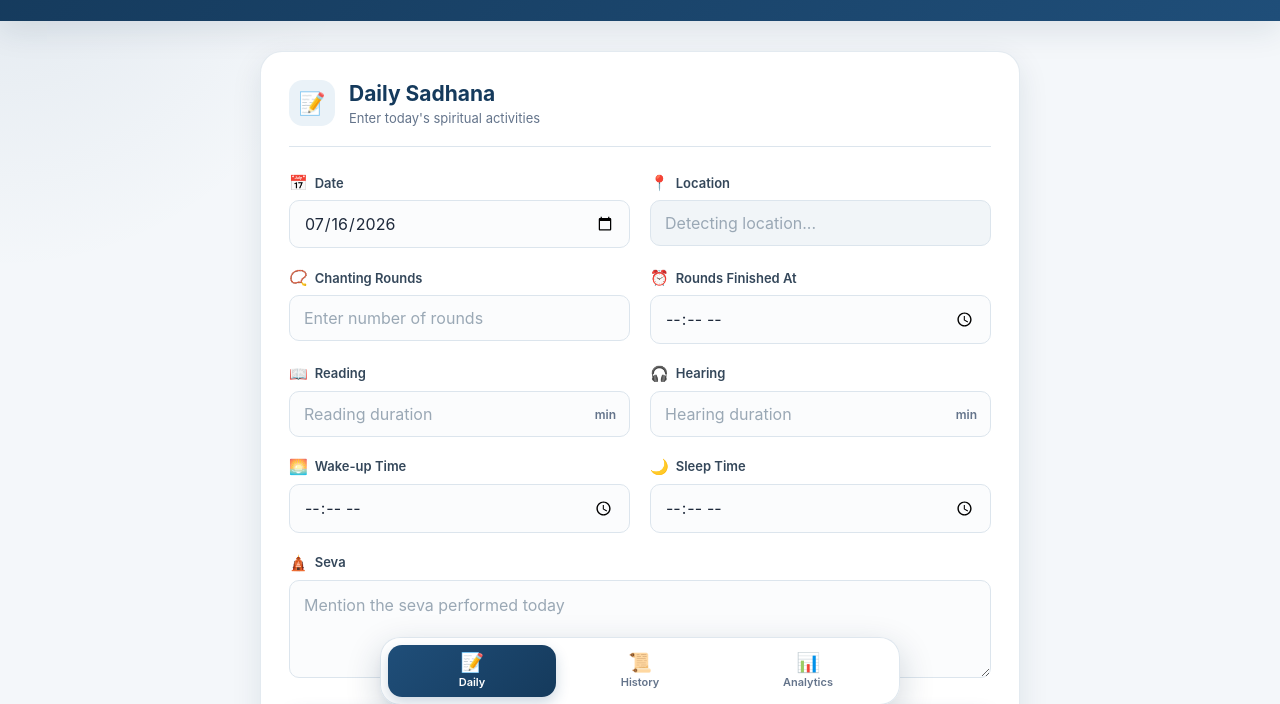
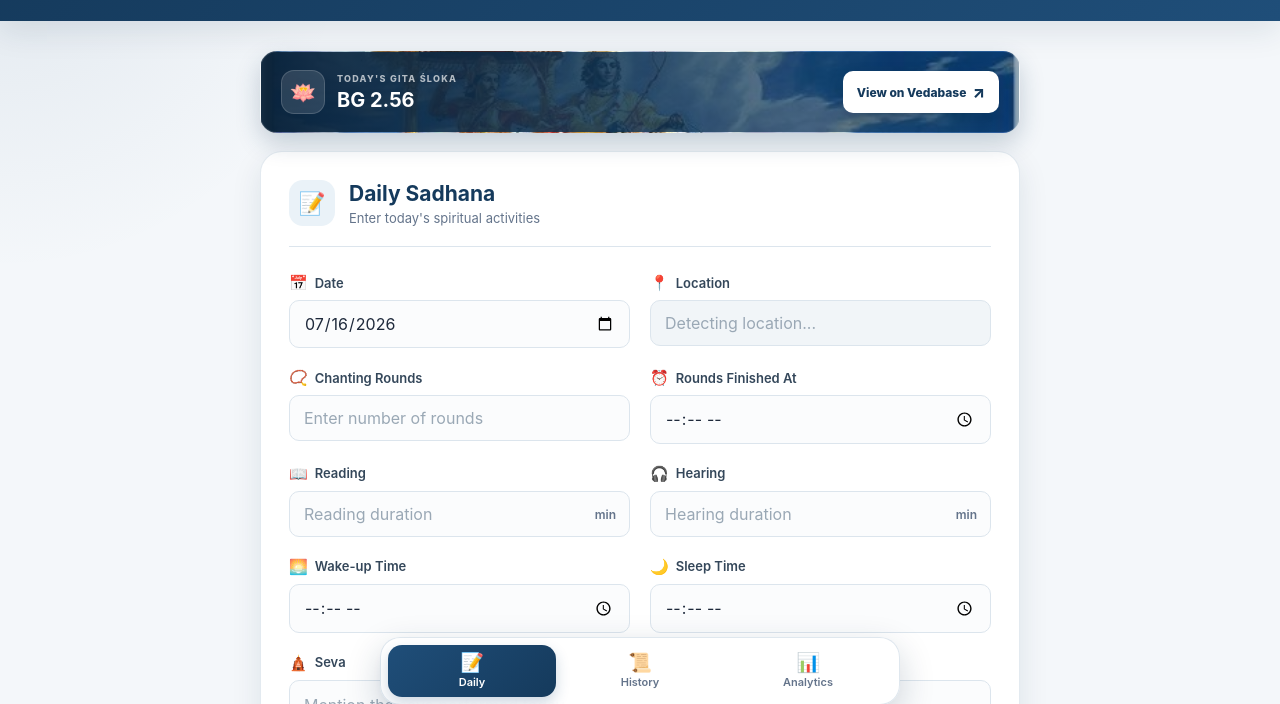
Before and after one commit to rdwebdev24/sadhana-tracker, a plain HTML site: page index.html in a window 1280 px wide. Shown: the part 79-783 px from the top of the page. Drawn offline with Linux system fonts and the light colour scheme.

Commit message:
gita card added

```diff
--- a/index.html
+++ b/index.html
@@ -38,6 +38,39 @@ href="images/icon-192.png">
 
     <!-- Daily Tab -->
     <section id="dailyTab" class="tab-page active">
+
+<div class="today-verse-card">
+
+  <div class="today-verse-info">
+
+    <div class="today-verse-icon">
+      🪷
+    </div>
+
+    <div>
+      <span class="today-verse-label">
+        TODAY'S GITA ŚLOKA
+      </span>
+
+      <h3 id="todayVerseReference">
+        BG 1.1
+      </h3>
+    </div>
+
+  </div>
+
+  <a
+    id="todayVedabaseLink"
+    class="today-vedabase-link"
+    href="https://vedabase.io/en/library/bg/1/1/"
+    target="_blank"
+    rel="noopener noreferrer"
+  >
+    View on Vedabase
+    <span>↗</span>
+  </a>
+
+</div>
 
       <div class="form-card">
 
--- a/index.js
+++ b/index.js
@@ -962,5 +962,134 @@ function drawSleepWakeGraph(data) {
   ctx.fillText("🌙 Sleep", padding + 120, 20);
 }
 
+function showTodaysGitaVerse() {
+
+  /*
+    Har chapter mein ślokas ki exact sankhya.
+
+    Index 0 = Chapter 1
+    Index 1 = Chapter 2
+    ...
+    Index 17 = Chapter 18
+  */
+
+  const versesPerChapter = [
+    47, // Chapter 1
+    72, // Chapter 2
+    43, // Chapter 3
+    42, // Chapter 4
+    29, // Chapter 5
+    47, // Chapter 6
+    30, // Chapter 7
+    28, // Chapter 8
+    34, // Chapter 9
+    42, // Chapter 10
+    55, // Chapter 11
+    20, // Chapter 12
+    35, // Chapter 13
+    27, // Chapter 14
+    20, // Chapter 15
+    24, // Chapter 16
+    28, // Chapter 17
+    78  // Chapter 18
+  ];
+
+  const referenceElement =
+    document.getElementById("todayVerseReference");
+
+  const vedabaseLink =
+    document.getElementById("todayVedabaseLink");
+
+  if (!referenceElement || !vedabaseLink) {
+    return;
+  }
+
+  /*
+    Local date ko YYYY-MM-DD mein convert karte hain.
+
+    UTC-based toISOString() intentionally use nahi kiya,
+    warna raat mein timezone ke karan next/previous date
+    select ho sakti hai.
+  */
+
+  const today = new Date();
+
+  const year = today.getFullYear();
+
+  const month = String(
+    today.getMonth() + 1
+  ).padStart(2, "0");
+
+  const day = String(
+    today.getDate()
+  ).padStart(2, "0");
+
+  const dateString = `${year}-${month}-${day}`;
+
+  /*
+    Date string se stable numeric seed banta hai.
+
+    Same date:
+    Same seed → same śloka
+
+    Next date:
+    Different seed → different śloka
+  */
+
+  let dateSeed = 0;
+
+  for (let i = 0; i < dateString.length; i++) {
+    dateSeed =
+      (dateSeed * 31 + dateString.charCodeAt(i)) >>> 0;
+  }
+
+  const totalVerses = versesPerChapter.reduce(
+    (total, verses) => total + verses,
+    0
+  );
+
+  /*
+    0 se 699 ke beech ek verse position.
+  */
+
+  let versePosition =
+    dateSeed % totalVerses;
+
+  let selectedChapter = 1;
+  let selectedVerse = 1;
+
+  /*
+    Global verse position ko chapter aur
+    verse number mein convert karte hain.
+  */
+
+  for (
+    let chapterIndex = 0;
+    chapterIndex < versesPerChapter.length;
+    chapterIndex++
+  ) {
+
+    const chapterVerseCount =
+      versesPerChapter[chapterIndex];
+
+    if (versePosition < chapterVerseCount) {
+
+      selectedChapter = chapterIndex + 1;
+      selectedVerse = versePosition + 1;
+
+      break;
+    }
+
+    versePosition -= chapterVerseCount;
+  }
+
+  referenceElement.textContent =
+    `BG ${selectedChapter}.${selectedVerse}`;
+
+  vedabaseLink.href =
+    `https://vedabase.io/en/library/bg/${selectedChapter}/${selectedVerse}/`;
+}
+
 showRecords();
 getLocation();
+showTodaysGitaVerse();
--- a/style.css
+++ b/style.css
@@ -1685,3 +1685,178 @@ input[readonly] {
 .toast-close:hover {
   background: #eef7f2;
 }
+
+/* =================================
+   Today's Gita Verse Card
+================================= */
+
+.today-verse-card {
+  position: relative;
+  overflow: hidden;
+
+  width: 100%;
+  max-width: 760px;
+
+  margin: 0 auto 18px;
+  padding: 18px 20px;
+
+  display: flex;
+  align-items: center;
+  justify-content: space-between;
+  gap: 18px;
+
+  background-image:
+    linear-gradient(
+      90deg,
+      rgba(10, 35, 58, 0.94) 0%,
+      rgba(18, 56, 88, 0.85) 48%,
+      rgba(18, 56, 88, 0.45) 100%
+    ),
+    url("./images/krishna-arjuna-chariot.jpeg");
+
+  background-size: cover;
+  background-position: 60% 33%;
+  background-repeat: no-repeat;
+
+  border: 1px solid rgba(255, 255, 255, 0.14);
+  border-radius: 17px;
+
+  box-shadow:
+    0 10px 25px rgba(21, 58, 92, 0.22);
+}
+
+/* Left part */
+
+.today-verse-info {
+  min-width: 0;
+
+  display: flex;
+  align-items: center;
+  gap: 12px;
+}
+
+.today-verse-icon {
+  width: 44px;
+  height: 44px;
+
+  display: flex;
+  align-items: center;
+  justify-content: center;
+
+  flex-shrink: 0;
+
+  font-size: 21px;
+
+  background:
+    rgba(255, 255, 255, 0.13);
+
+  border:
+    1px solid rgba(255, 255, 255, 0.16);
+
+  border-radius: 13px;
+}
+
+.today-verse-label {
+  display: block;
+
+  margin-bottom: 4px;
+
+  font-size: 9px;
+  font-weight: 800;
+  letter-spacing: 1.25px;
+
+  color:
+    rgba(255, 255, 255, 0.67);
+}
+
+.today-verse-info h3 {
+  font-size: 20px;
+  color: white;
+}
+
+
+/* Vedabase Link */
+
+.today-vedabase-link {
+  min-height: 42px;
+  padding: 10px 14px;
+
+  display: flex;
+  align-items: center;
+  justify-content: center;
+  gap: 6px;
+
+  flex-shrink: 0;
+
+  color: var(--primary-dark);
+  font-size: 12px;
+  font-weight: 800;
+  text-decoration: none;
+  white-space: nowrap;
+
+  background: white;
+
+  border-radius: 10px;
+
+  box-shadow:
+    0 6px 15px rgba(8, 31, 50, 0.18);
+
+  transition:
+    transform 0.2s ease,
+    box-shadow 0.2s ease;
+}
+
+.today-vedabase-link:hover {
+  transform: translateY(-1px);
+
+  box-shadow:
+    0 9px 20px rgba(8, 31, 50, 0.23);
+}
+
+.today-vedabase-link span {
+  font-size: 16px;
+}
+
+
+/* Mobile */
+
+@media screen and (max-width: 480px) {
+
+  .today-verse-card {
+    padding: 14px;
+    gap: 10px;
+
+    border-radius: 15px;
+  }
+
+  .today-verse-icon {
+    width: 39px;
+    height: 39px;
+
+    font-size: 19px;
+  }
+
+  .today-verse-label {
+    font-size: 8px;
+    letter-spacing: 0.9px;
+  }
+
+  .today-verse-info h3 {
+    font-size: 17px;
+  }
+
+  .today-vedabase-link {
+    min-height: 38px;
+    padding: 9px 10px;
+
+    font-size: 10px;
+  }
+}
+
+@media screen and (max-width: 480px) {
+  .today-verse-card {
+    padding: 14px;
+
+    background-position: 65% center;
+  }
+}
```
Also changed, not shown: images/krishna-arjuna-chariot.jpeg (added).
